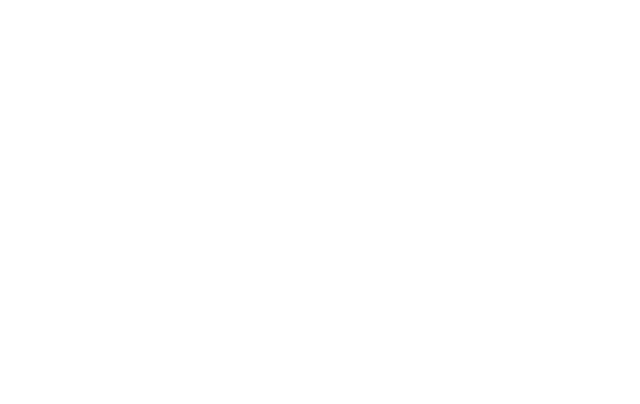
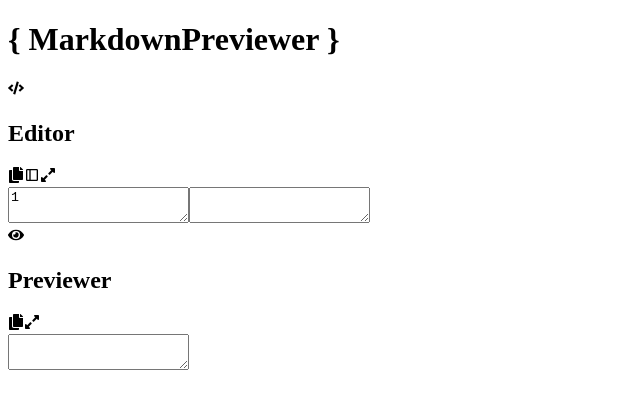
Before and after one commit to Fastion-1024/FCC-Markdown-Previewer, a React (Create React App) app: page / in a window 1280 px wide. Shown: the top 404 px of the page, without its empty margins (0-640 px from the left). Built offline with nearby package versions, Linux system fonts and the light colour scheme.

Commit message:
Updated App Component - Added Dock Container / Editor and Previewer Components. - Added Header.

```diff
--- a/src/App.js
+++ b/src/App.js
@@ -1,5 +1,21 @@
+import DockContainer from './Components/DockContainer';
+import Editor from './Components/Editor';
+import Previewer from './Components/Previewer';
+
 function App() {
-    return <main></main>;
+    return (
+        <main>
+            <header className='header'>
+                <h1>
+                    <span>{'{ '}</span>MarkdownPreviewer<span>{' }'}</span>
+                </h1>
+            </header>
+            <DockContainer className='container'>
+                <Editor />
+                <Previewer />
+            </DockContainer>
+        </main>
+    );
 }
 
 export default App;
```
